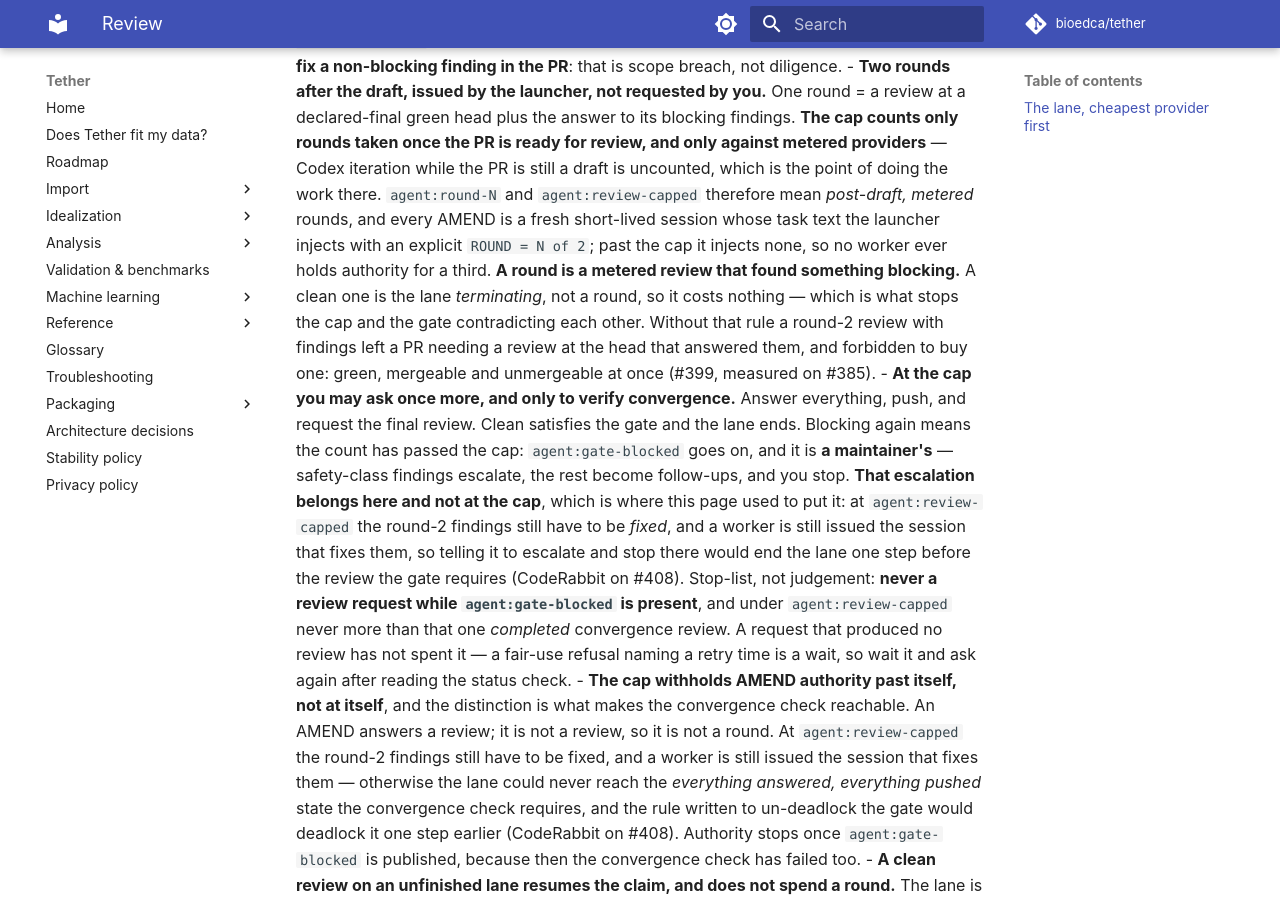
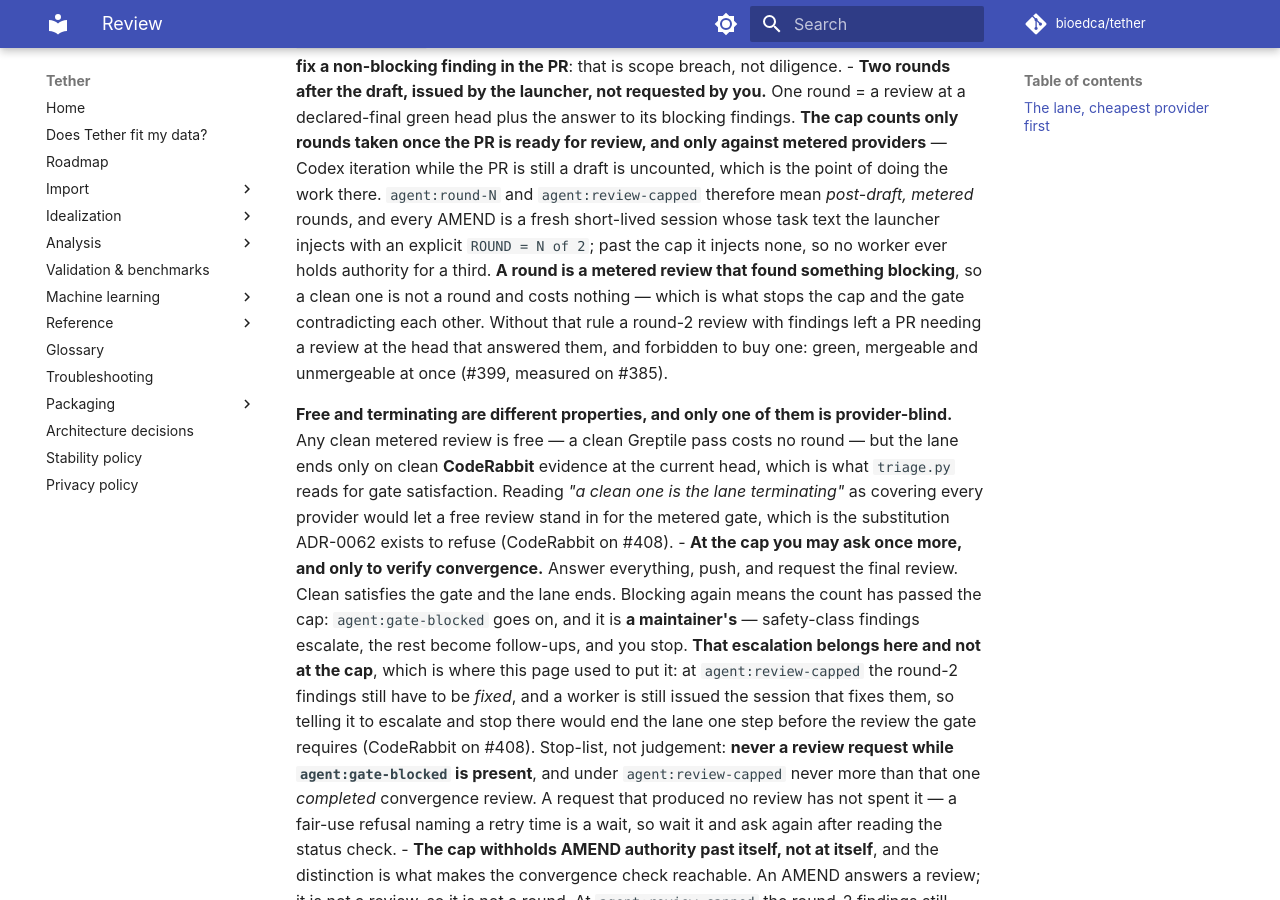
Before and after one commit to bioedca/tether, an MkDocs documentation site: the page built from docs/agents/review.md, in a window 1280 px wide and 900 px high, scrolled down 2957 px. Built offline with MkDocs 1.6.1 and Material for MkDocs 9.7.7, drawn with Linux system fonts in a browser that asks for light colours; comment, search, counter and statistics services are not loaded; the version menu is left out.

Commit message:
docs(agents): free is not finished, and the gate names its provider
CodeRabbit's `Major` on #408, and the third instance of one conflation in this
pull request -- the first two were also mine. "A round is a metered review that
found something blocking; a clean one is the lane terminating" runs two rules
together, and only one of them is provider-blind:

- **free** is a property of ANY clean metered review. A clean Greptile pass
  costs no round.
- **terminating** is a property of a clean CodeRabbit review at the current
  head, which is the only thing `triage.py` reads for gate satisfaction --
  `converged` keys on `GATE_PROVIDER`, and
  `test_a_greptile_round_does_not_satisfy_the_coderabbit_gate` holds it.

As written, a clean Greptile review read as ending the lane, which is a free
provider standing in for the metered gate -- the substitution ADR-0062 exists
to refuse, written into ADR-0062. Split in all four documents that carried it:
`AGENTS.md`, `CLAUDE.md`, `docs/agents/review.md` and the ADR itself, which now
says the two halves are separate on purpose rather than leaving a reader to
notice.

```diff
--- a/docs/agents/review.md
+++ b/docs/agents/review.md
@@ -124,11 +124,17 @@ asking a provider to look **again** at work it has already reviewed this round.
   `agent:round-N` and `agent:review-capped` therefore mean *post-draft, metered* rounds, and every
   AMEND is a fresh short-lived session whose task text the launcher injects with an explicit
   `ROUND = N of 2`; past the cap it injects none, so no worker ever holds authority for a third.
-  **A round is a metered review that found something blocking.** A clean one is the lane
-  *terminating*, not a round, so it costs nothing — which is what stops the cap and the gate
-  contradicting each other. Without that rule a round-2 review with findings left a PR needing a
-  review at the head that answered them, and forbidden to buy one: green, mergeable and unmergeable
-  at once (#399, measured on #385).
+  **A round is a metered review that found something blocking**, so a clean one is not a round and
+  costs nothing — which is what stops the cap and the gate contradicting each other. Without that
+  rule a round-2 review with findings left a PR needing a review at the head that answered them, and
+  forbidden to buy one: green, mergeable and unmergeable at once (#399, measured on #385).
+
+  **Free and terminating are different properties, and only one of them is provider-blind.** Any
+  clean metered review is free — a clean Greptile pass costs no round — but the lane ends only on
+  clean **CodeRabbit** evidence at the current head, which is what `triage.py` reads for gate
+  satisfaction. Reading *"a clean one is the lane terminating"* as covering every provider would let
+  a free review stand in for the metered gate, which is the substitution ADR-0062 exists to refuse
+  (CodeRabbit on #408).
 - **At the cap you may ask once more, and only to verify convergence.** Answer everything, push,
   and request the final review. Clean satisfies the gate and the lane ends. Blocking again means the
   count has passed the cap: `agent:gate-blocked` goes on, and it is **a maintainer's** — safety-class
```
Also changed, not shown: AGENTS.md (+6 -4 lines), CLAUDE.md (+6 -4 lines), docs/adr/0062-draft-first-review-lane-with-metered-providers.md (+7 -3 lines).
